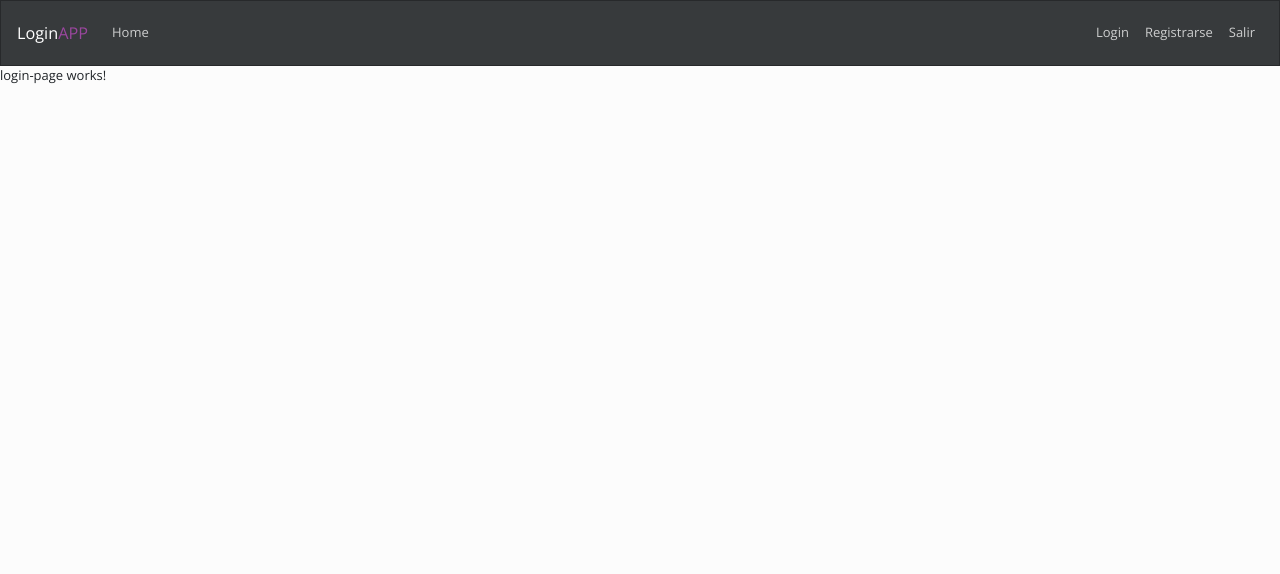
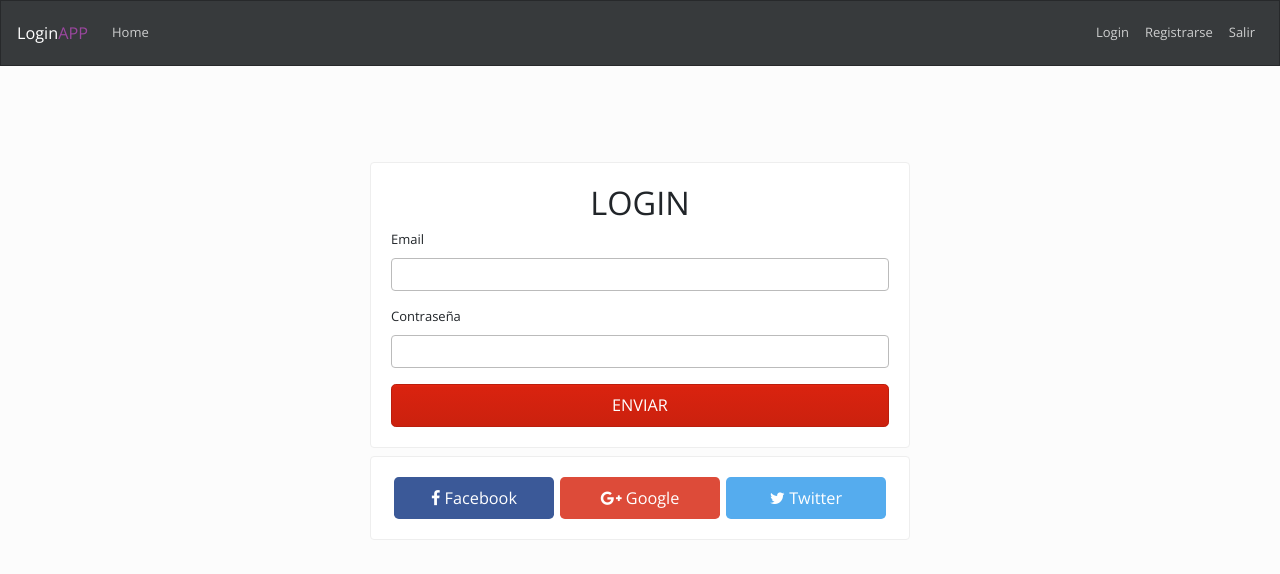
Before and after one commit to andresjpc/loginAPP, an Angular app: page /login in a window 1280 px wide. Shown: the top 574 px of the page. Built offline with nearby package versions, Linux system fonts and the light colour scheme.

Commit message:
Maquetación de LoginPage y Register Page

```diff
--- a/src/app/app.component.html
+++ b/src/app/app.component.html
@@ -1,2 +1,4 @@
 <app-navbar></app-navbar>
-<router-outlet></router-outlet>
+<div class="container mt-5">
+    <router-outlet></router-outlet>
+</div>
--- a/src/app/componentes/home-page/home-page.component.html
+++ b/src/app/componentes/home-page/home-page.component.html
@@ -1,3 +1,9 @@
-<p>
-  home-page works!
-</p>
+<div class="jumbotron" >
+    <h1 class="display-3">HOME PAGE!</h1>
+    <p class="lead">This is a simple hero unit, a simple jumbotron-style component for calling extra attention to featured content or information.</p>
+    <hr class="my-4">
+    <p>It uses utility classes for typography and spacing to space content out within the larger container.</p>
+    <p class="lead">
+      <a class="btn btn-primary btn-lg" href="#" role="button">Learn more</a>
+    </p>
+  </div>
--- a/src/app/componentes/login-page/login-page.component.html
+++ b/src/app/componentes/login-page/login-page.component.html
@@ -1,3 +1,31 @@
-<p>
-  login-page works!
-</p>
+<div class="row">
+    <div class="col-md-6 mx-auto mt-5">
+        <div class="card">
+            <div class="card-body">
+                <h1 class="text-center">LOGIN</h1>
+                <form>
+                    <div class="form-group">
+                        <label for="email">Email</label>
+                        <input type="email" name="email" id="email" class="form-control">
+                    </div>
+                    <div class="form-group">
+                        <label for="password">Contraseña</label>
+                        <input type="password" name="password" id="password" class="form-control">
+                    </div>
+                    <input type="text" value="ENVIAR" class="btn btn-primary btn-block btn-lg">
+                </form>
+            </div>
+        </div>
+    </div>
+</div>
+<div class="row">
+    <div class="col-md-6 mx-auto mt-2">
+        <div class="card">
+            <div class="card-body d-flex justify-content-around">
+                <button class="btn btn-lg btn-facebook"><i class="fa fa-facebook"></i> Facebook</button>
+                <button class="btn btn-lg btn-google"><i class="fa fa-google-plus" aria-hidden="true"></i> Google</button>
+                <button class="btn btn-lg btn-twitter"><i class="fa fa-twitter"></i> Twitter</button>
+            </div>
+        </div>
+    </div>
+</div>
--- a/src/app/componentes/login-page/login-page.component.scss
+++ b/src/app/componentes/login-page/login-page.component.scss
@@ -0,0 +1,15 @@
+.btn-facebook, .btn-google, .btn-twitter{
+    width: 32%;
+}
+.btn-facebook{
+    background: #3b5998;
+    color: #fff;
+}
+.btn-google{
+    background: #dd4b39;
+    color: #fff;
+}
+.btn-twitter{
+    background: #55acee;
+    color: #fff;
+}
--- a/src/app/componentes/not-found-page/not-found-page.component.html
+++ b/src/app/componentes/not-found-page/not-found-page.component.html
@@ -1,3 +1,11 @@
-<p>
-  not-found-page works!
-</p>
+<div class="row mt-5">
+  <div class="col-md-6 mx-auto text-center">
+    <div class="card">
+      <h1>Oops!</h1>
+      <h2>error 404 Página no Encontrada</h2>
+      <div class="card-body">
+        <a href="/" class="btn-primary btn-lg"><i class="fa fa-home"></i> Ir a Home</a>
+      </div>
+    </div>
+  </div>
+</div>
--- a/src/app/componentes/privado-page/privado-page.component.html
+++ b/src/app/componentes/privado-page/privado-page.component.html
@@ -1,3 +1,9 @@
-<p>
-  privado-page works!
-</p>
+<div class="jumbotron" >
+    <h1 class="display-3">ZONA PRIVADA! </h1>
+    <p class="lead">This is a simple hero unit, a simple jumbotron-style component for calling extra attention to featured content or information.</p>
+    <hr class="my-4">
+    <p>It uses utility classes for typography and spacing to space content out within the larger container.</p>
+    <p class="lead">
+      <a class="btn btn-primary btn-lg" href="#" role="button">Learn more</a>
+    </p>
+  </div>
--- a/src/app/componentes/register-page/register-page.component.html
+++ b/src/app/componentes/register-page/register-page.component.html
@@ -1,3 +1,20 @@
-<p>
-  register-page works!
-</p>
+<div class="row">
+    <div class="col-md-6 mx-auto mt-5">
+        <div class="card">
+            <div class="card-body">
+                <h1 class="text-center">REGISTRO</h1>
+                <form>
+                    <div class="form-group">
+                        <label for="email">Email</label>
+                        <input type="email" name="email" id="email" class="form-control">
+                    </div>
+                    <div class="form-group">
+                        <label for="password">Contraseña</label>
+                        <input type="password" name="password" id="password" class="form-control">
+                    </div>
+                    <input type="text" value="ENVIAR" class="btn btn-primary btn-block btn-lg">
+                </form>
+            </div>
+        </div>
+    </div>
+</div>
```
